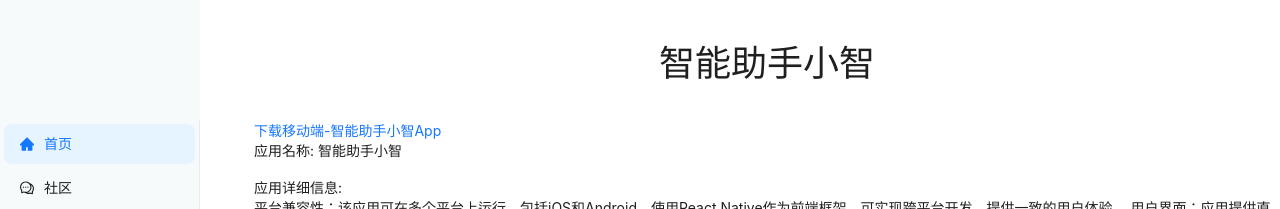
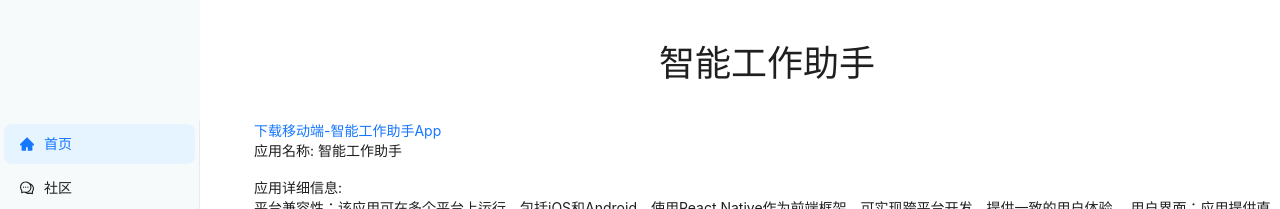
Before and after one commit to fankcoder/anhao, a React (Create React App) app: page / in a window 1280 px wide. Shown: the top 209 px of the page. Built offline with nearby package versions, Linux system fonts and the light colour scheme.

Commit message:
fix name

```diff
--- a/src/App.jsx
+++ b/src/App.jsx
@@ -16,11 +16,11 @@ function Home() {
     className="site-layout"
     >
       <Content className='home'>
-        <div className="logo">智能助手小智</div>
+        <div className="logo">智能工作助手</div>
         <div style={{marginBottom:20}}>
-          <Link to="/download">下载移动端-智能助手小智App</Link>
+          <Link to="/download">下载移动端-智能工作助手App</Link>
           <br />
-          <span>应用名称: 智能助手小智</span>
+          <span>应用名称: 智能工作助手</span>
           <br />
           <br />
           <span>应用详细信息:</span>
--- a/src/Pages/download.jsx
+++ b/src/Pages/download.jsx
@@ -15,7 +15,7 @@ function DownloadContent() {
             <div>
                 <h1>移动端APP</h1>
                 <div>安卓下载地址：<a href='https://xijiayi.store/download/智能助手v0.51.apk'>智能助手v0.51.apk</a></div>
-                <div>苹果app store：（努力审核中）</div>
+                <div>苹果app store：https://apps.apple.com/cn/app/%E6%99%BA%E8%83%BD%E5%B7%A5%E4%BD%9C%E5%8A%A9%E6%89%8B/id6450743438</div>
             </div>
             </Content>
         </Layout>
```
